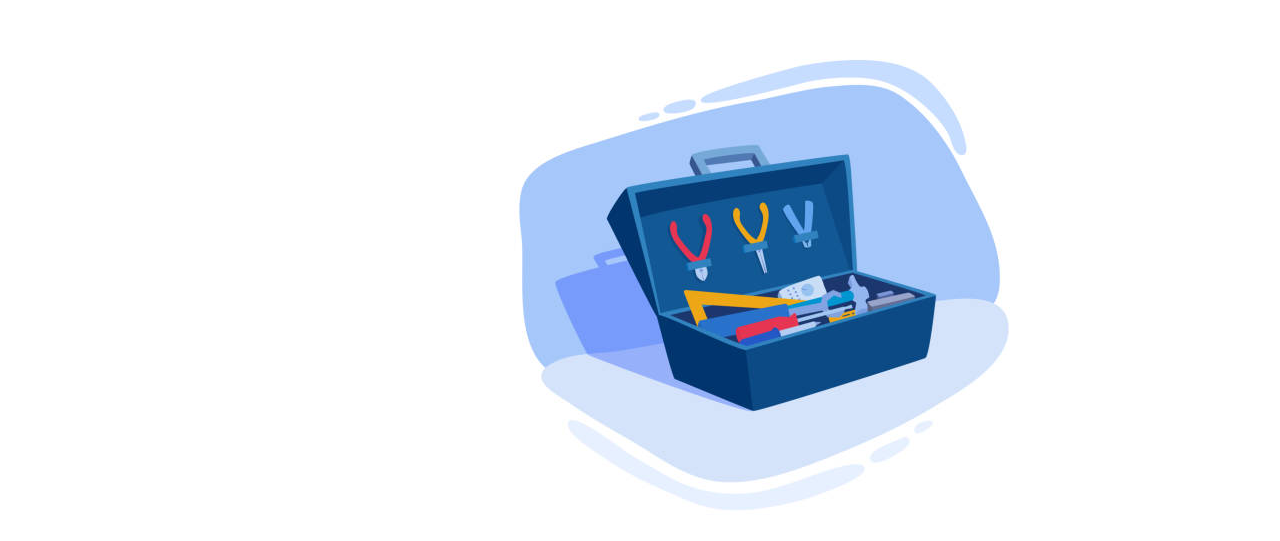
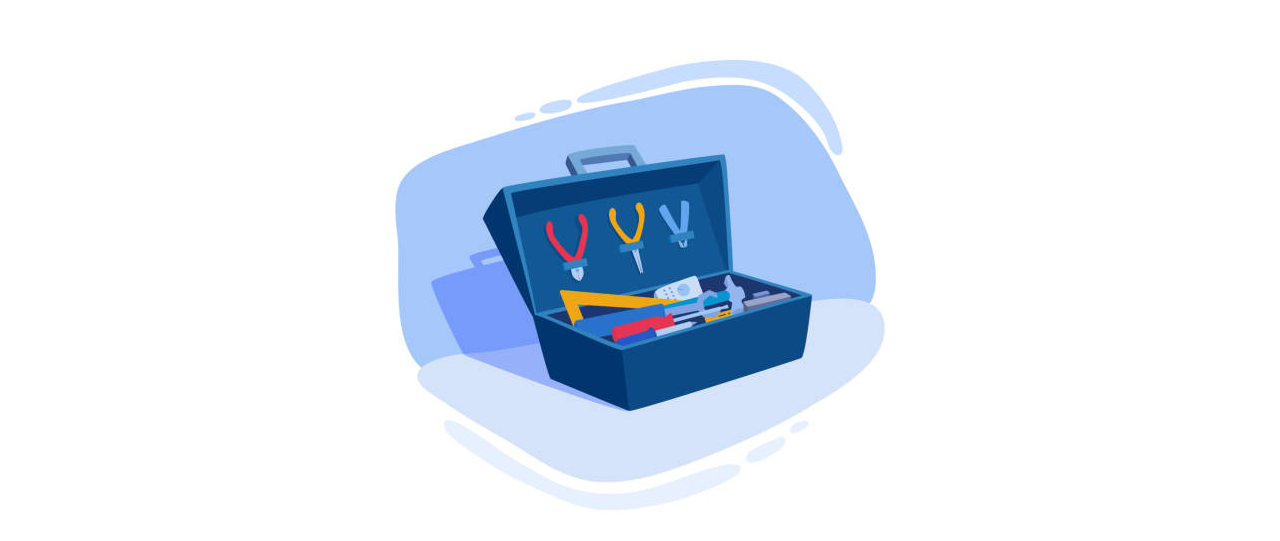
Before and after one commit to LeontariVoiotias/LeontariViotias, a plain HTML site: page fotografies.html in a window 1280 px wide. Shown: the part 88-629 px from the top of the page. Drawn offline with Linux system fonts and the light colour scheme.

Commit message:
Update fotografies.html

```diff
--- a/fotografies.html
+++ b/fotografies.html
@@ -9,7 +9,9 @@
             text-align: center;
         }
         img {
-            margin-left: 450px;
+            display: block;
+            margin-right: auto;
+            margin-left: auto;
         }
         .home {
             text-align: center;
```
